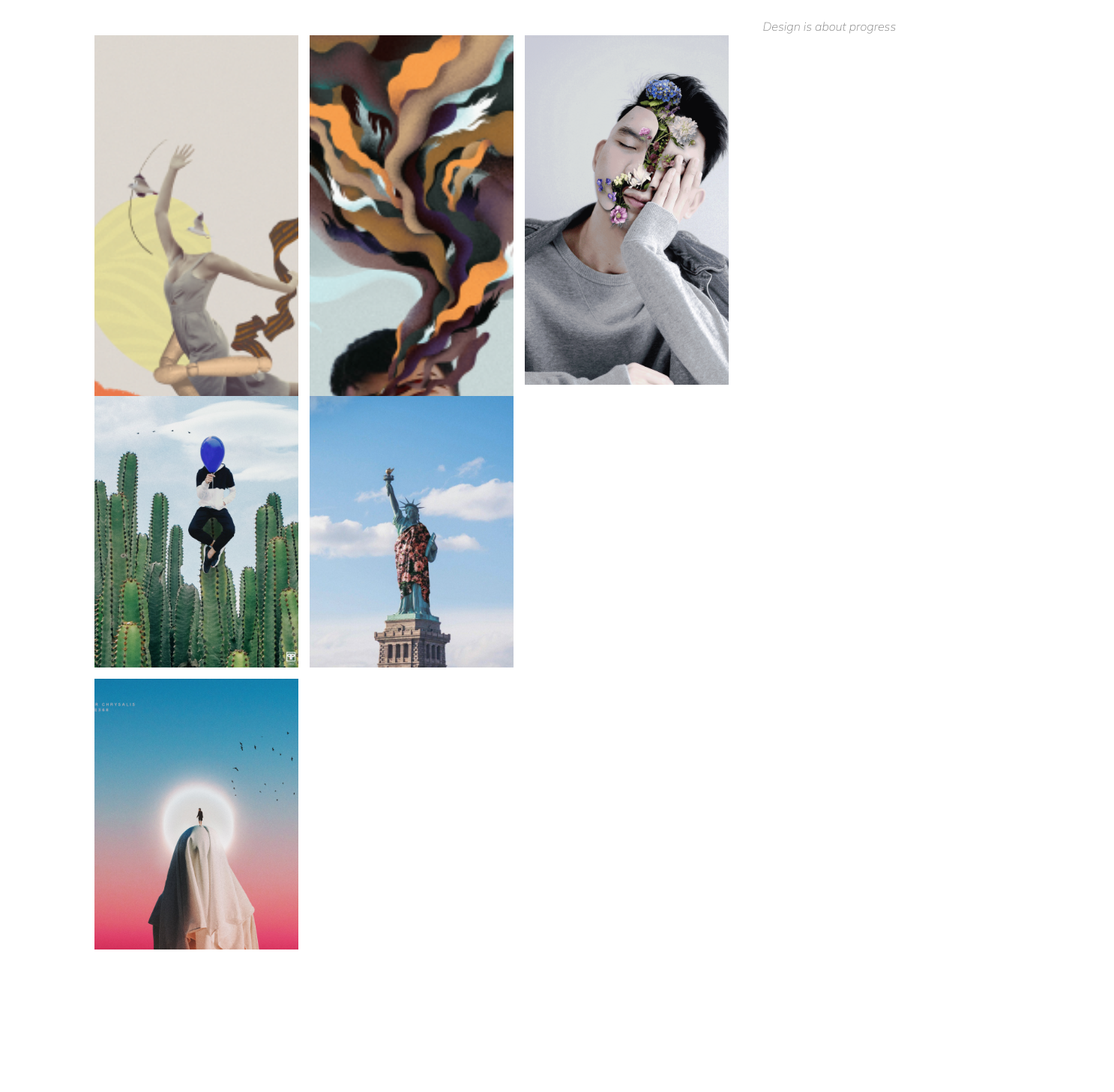
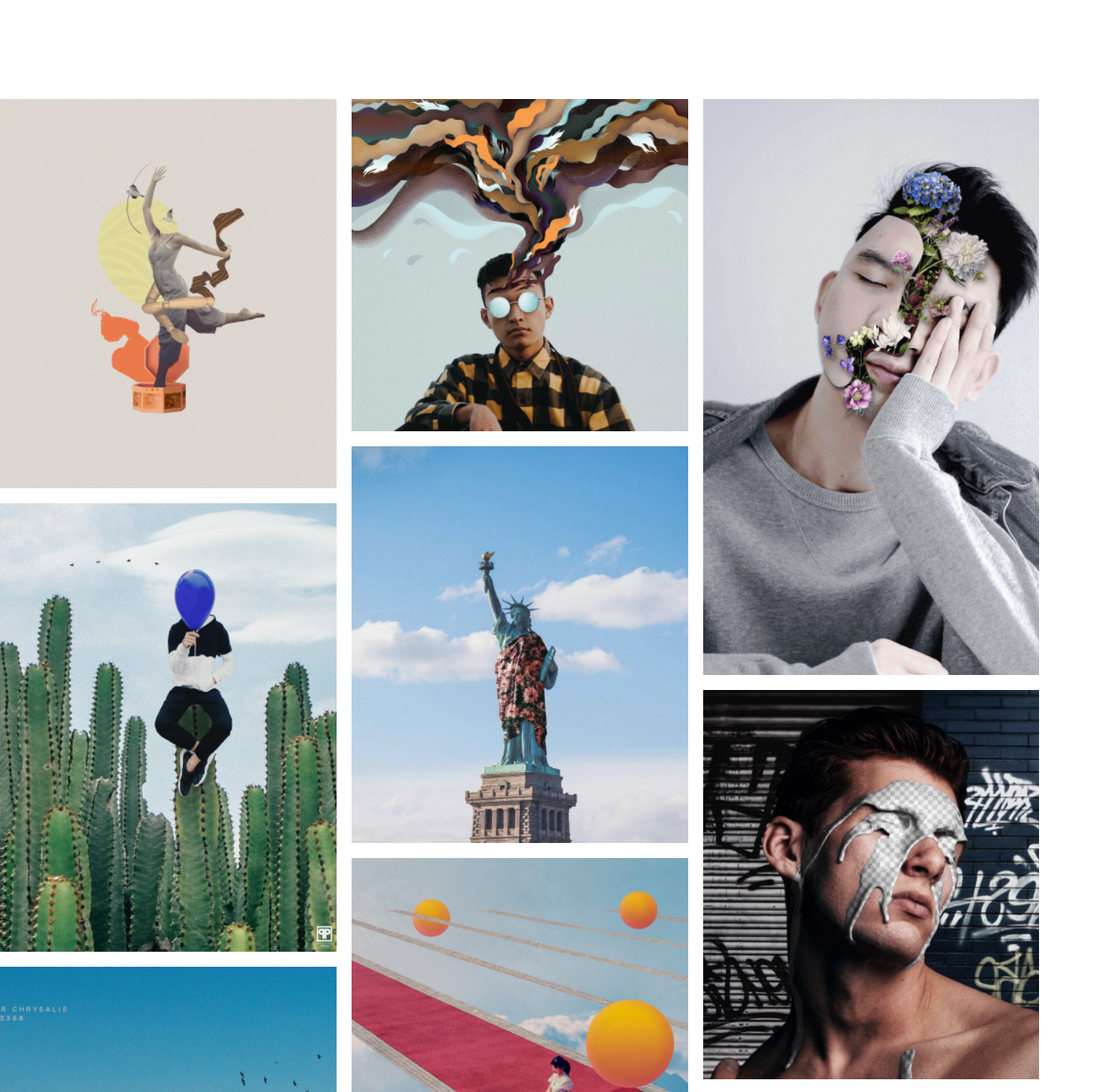
Before and after one commit to vjollcaf/Genesis, a plain HTML site: page index.html in a window 1280 px wide. Shown: the part 417-1873 px from the top of the page at 75% size, 1486 px wide, since content can reach past the window. Drawn offline with Linux system fonts and the light colour scheme; files that its build step writes are made by us from their sources.

Commit message:
adding changes to my branch

```diff
--- a/css/style.css
+++ b/css/style.css
@@ -1,8 +1,7 @@
-.screen{
-    margin:61px 125px 47px 126px;
+.container{
+    margin:auto;
     font-family: 'Mulish', sans-serif;
     width: 1360px;
-    height:3840px ;
 }
 
 .navbar{
@@ -14,7 +13,7 @@
     display: flex;
     flex-direction: row;
     gap: 29px;
-    margin-right: 125px;
+
 }
 
 .menu__item{
@@ -81,49 +80,53 @@ h1{
     opacity: 50%;
 }
 
-.designer--saying::after{
+.designer--saying::before{
     content: "";
-    border-top: 10px black;
-    width: 40px;
+   width:40px;
+    height: 2px;
+    display: block;
+    background-color: black;
 }
 
-.designer__work__container{
+
+
+
+
+.designer {
     display: grid;
-    grid-template-columns: repeat(3, 20%);
-    grid-template-rows: repeat(4, auto);
-    grid-gap: 15px;
+    grid-template-columns: repeat(3, 33%);
+    gap: 20px;
+    margin-bottom: 91px;
+    margin-top: 144px;
+}
+
+.designer__image{
+    margin-bottom: 20px;
+    width: 100%;
 
 }
 
 
-.desirnger__work--nohead{
-    grid-area: 1/1/3/2;
+.service{
+    display: flex;
+    flex-direction: row;
 }
 
-.desirnger__work--manglass{
-    grid-area: 1/2/3/3;
+.service__heading{
+
+     width: 635px;
+    font-size: 28px;
+    font-family: 'Mulish';
+    font-weight: bold;
+    line-height: 48px;
 }
 
-.desirnger__work--flowerhead{
-    grid-area: 1/3/2/4;
+.service__list{
+    width: 350px;
+    margin-left: auto;
 }
-
-.desirnger__work--cactus{
-    grid-area: 2 / 1 / 3 / 2;
+.service__item{
+    width: 50%;
+    float: left;
+    margin-bottom: 10px;
 }
-
-.desirnger__work--statue{
-    grid-area: 2/2/2/3
-}
-
-.desirnger__work--manmoon{
-    grid-area: 3/1/4/2;
-
-}
-
-
-img{
-    object-fit: cover;
-    width: 100%;
-    height: 100%;
-}
--- a/index.html
+++ b/index.html
@@ -10,13 +10,13 @@
   <link rel="preconnect" href="https://fonts.gstatic.com" crossorigin><link rel="preconnect" href="https://fonts.googleapis.com">
   <link rel="preconnect" href="https://fonts.gstatic.com" crossorigin>
   <link href="https://fonts.googleapis.com/css2?family=Mulish:ital,wght@0,200;0,300;0,700;1,200;1,600&display=swap" rel="stylesheet">
-  <link rel="stylesheet" href="assets/css/reset.css">
-  <link rel="stylesheet" href="assets/css/normalize.css">
-  <link rel="stylesheet" href="../assets/css/style.css">
+  <link rel="stylesheet" href="/assets/css/reset.css">
+  <link rel="stylesheet" href="/assets/css/normalize.css">
+  <link rel="stylesheet" href="/assets/css/style.css">
 </head>
 
-<body class="screen">
-    <nav class="navbar">
+<body>
+    <nav class="navbar container">
         <h3 class="logo--name">Genesis</h3>
 
         <ul class="navbar__menu">
@@ -25,7 +25,7 @@
         </ul>
   </nav>
 
-  <div class="designer__intro">
+  <div class="designer__intro container">
     <div class="designer__content">
        <div class="intro__content--info">
             <p>Shooting Stars</p>
@@ -41,25 +41,44 @@
     </div>
   </div>
 
-  <div class="designer__work">
-       <div class="designer__work__container">
-           <div class="desirnger__work--nohead"><img src="img/nohead-statue.png" alt=""></div>
-           <div class="desirnger__work--manglass"><img src="img/man-glasses.png" alt=""></div>
-           <div class="desirnger__work--flowerhead"><img src="img/man-flowerhead.png" alt=""></div>
-           <div class="desirnger__work--cactus"><img src="img/cactus.png" alt=""></div>
-           <div class="desirnger__work--statue"><img src="img/statue.png" alt=""></div>
-            <div class="desirnger__work--manmoon"><img src="img/man-moon.png" alt=""></div>
-       <!--    <div class="desirnger__work--balloon"><img src="img/girl-balloon.png" alt=""></div>
-           <div class="desirnger__work--mancolor"><img src="img/man-color.png" alt=""></div>
-           <div class="desirnger__work--manflowers"><img src="img/man-flowers.png" alt=""></div>
-           <div class="desirnger__work--girlsand"><img src="img/girl-sand.png" alt=""></div>
-           <div class="desirnger__work--piano"><img src="img/piano.png" alt=""></div>
-           <div class="desirnger__work--nature"><img src="img/nature.png" alt=""></div> -->
+  <div class="designer container">
 
+        <div class=" designer__item">
+          <img class="designer__image" src="img/nohead-statue.png" alt="">
+          <img class="designer__image" src="img/cactus.png" alt="">
+          <img  class="designer__image" src="img/man-moon.png" alt="">
+          <img  class="designer__image" src="img/man-flowers.png" alt="">
+        </div>
 
-        </div>
+        <div class="designer__item">
+          <img  class="designer__image" src="img/man-glasses.png" alt="">
+          <img  class="designer__image" src="img/statue.png" alt="">
+          <img  class="designer__image" src="img/girl-balloon.png" alt="">
+          <img  class="designer__image" src="img/girl-sand.png" alt="">
+         </div>
+
+          <div class="designer__item">
+            <img  class="designer__image" src="img/man-flowerhead.png" alt="">
+            <img  class="designer__image" src="img/man-color.png" alt="" />
+            <img  class="designer__image" src="img/piano.png" alt="">
+            <img  class="designer__image" src="img/nature.png" alt="">
+          </div>
   </div>
 
+  <div class="service container">
+     <h1 class="service__heading">We love work hard and explore new things that’s why we cover lot of things. Check our service list and view details</h1>
+
+     <ul class="service__list">
+        <li class="service__item">Multimedia</li>
+        <li class="service__item">Interactive Design</li>
+        <li class="service__item">Branding</li>
+
+        <li class="service__item">Creative design</li>
+        <li class="service__item">Packaging</li>
+        <li class="service__item">Coding</li>
+    </ul>
+
+  </div>
 
 
 </body>
```
